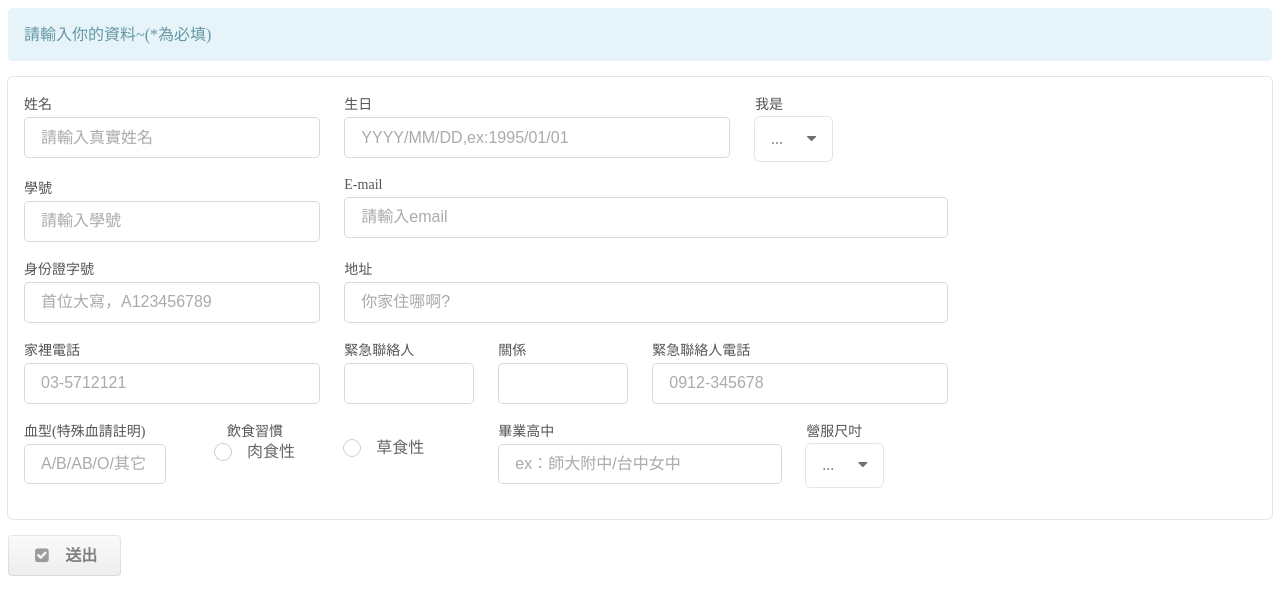
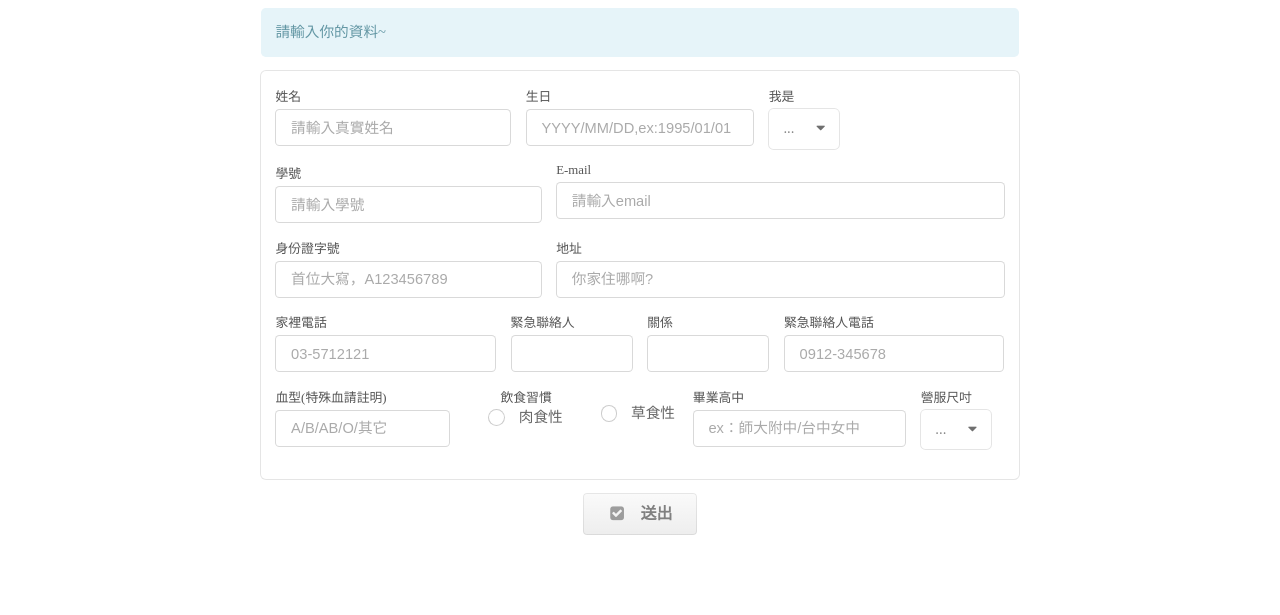
Before and after one commit to kevinptt0323/CSFresh2014, a PHP site: page /register.html in a window 1280 px wide. Shown: the top 615 px of the page. Run offline with PHP 8.4, Linux system fonts and the light colour scheme; some libraries are stand-ins or nearby versions.

Commit message:
add reg_style.css and better reg page layout

```diff
--- /dev/null
+++ b/css/reg_style.css
@@ -0,0 +1,6 @@
+#container
+{
+		width:60%;
+		margin:auto;
+		font-size:11pt;
+}
--- a/register.html
+++ b/register.html
@@ -5,24 +5,26 @@
 	<title>報名就對了啦</title>
 	<script src="http://ajax.googleapis.com/ajax/libs/jquery/2.1.1/jquery.js"></script>
 	<script src="javascript/semantic.js"></script>
-	<link rel="stylesheet" href="css/semantic.css" type="text/css" charset="utf-8"/>
+	<link rel="stylesheet" href="css/semantic.css" type="text/css"/>
+	<link rel="stylesheet" href="css/reg_style.css" type="text/css"/>
 </head>
 <body>
-	<div class="content">
+	<div id="container" class="container">
 		<div class="ui ignored info message">
-			<p>請輸入你的資料~(*為必填)</p>
+			<p>請輸入你的資料~</p>
 		</div>
 		<form class="ui form segment" method="POST" action="">
+			<div id="frm" class="frm">
 				<div class="three fields">
-				<div class="four wide field">
+					<div class="field">
 						<label>姓名</label>
 						<input name="name" placeholder="請輸入真實姓名" type="TEXT">
 					</div>
-				<div class="data field">
+					<div class="field">
 						<label>生日</label>
 						<input name="birthday" placeholder="YYYY/MM/DD,ex:1995/01/01" type="TEXT">
 					</div>
-				<div class="field">
+					<div class="four wide field">
 						<label>我是</label>
 						<div class="ui dropdown selection">
 								<input name='gender' type="hidden">
@@ -36,49 +38,49 @@
 					</div>
 				</div>
 				<div class="two fields">
-					<div class="four wide field">
+						<div class="six wide field">
 								<label>學號</label>
 								<input name="studentID" placeholder="請輸入學號" type="TEXT">
 						</div>
-					<div class="field">
+						<div class="ten wide field">
 								<label>E-mail</label>
 								<input name="email" placeholder="請輸入email" type="TEXT">
 						</div>
 				</div>
 				<div class="two fields">
-					<div class="four wide field">
+						<div class="six wide field">
 								<label>身份證字號</label>
 								<input name="idnum" placeholder="首位大寫，A123456789" type="TEXT">
 						</div>
-					<div class="eight wide field">
+						<div class="ten wide field">
 								<label>地址</label>
 								<input name="idnum" placeholder="你家住哪啊?" type="TEXT">
 						</div>
 				</div>
 				<div class="four fields">
-					<div class="four wide field">
+						<div class="five wide field">
 								<label>家裡電話</label>
 								<input name="telephone" placeholder="03-5712121" type="TEXT">
 						</div>
-					<div class="two wide field">
+						<div class="three wide field">
 								<label>緊急聯絡人</label>
 								<input name="emergency_cont" placeholder="" type="TEXT">
 						</div>
-					<div class="two wide field">
+						<div class="three wide field">
 								<label>關係</label>
 								<input name="relation" placeholder="" type="TEXT">
 						</div>
-					<div class="four wide field">
+						<div class="five wide field">
 								<label>緊急聯絡人電話</label>
 								<input name="emergency_tel" placeholder="0912-345678" type="TEXT">
 						</div>
 				</div>
 				<div class="five fields">
-					<div class="two wide field">
+						<div class="four wide field">
 							<label>血型(特殊血請註明)</label>
 							<input name="bloodtype" placeholder="A/B/AB/O/其它" type="TEXT">
 						</div>
-					<div class="two wide field" align="center">
+						<div class="three wide field" align="center">
 							<label>飲食習慣</label>
 								<div class="ui radio checkbox">
 									<input name="food" value="meat" type="RADIO">
@@ -92,11 +94,11 @@
 									<label>草食性</label>
 								</div>
 						</div>
-					<div class="four wide field">
+						<div class="five wide field">
 							<label>畢業高中</label>
 							<input name="graduation" placeholder="ex：師大附中/台中女中" type="TEXT">
 						</div>
-				<div class="three wide field">
+					<div class="two wide field">
 						<label>營服尺吋</label>
 						<div class="ui dropdown selection">
 								<input name="size" type="hidden">
@@ -110,15 +112,19 @@
 								</div>
 						</div>
 				</div>
+			</div>
 		</form>
 	</div>
-					<div class="ui down button">
+					<center>
+					<div id="submit_botton" class="ui down button" type="submit">
 						<i class="checkmark sign icon"></i>
 						送出
 					</div>
+					</center>
 <script>
 	$('.ui.dropdown').dropdown() ;
 	$('.ui.checkbox').checkbox() ;
+
 </script>
 </body>
 </html>
```
Also changed, not shown: css/style.css (line endings or trailing spaces). Lines whose indentation alone changed are shown as unchanged.
